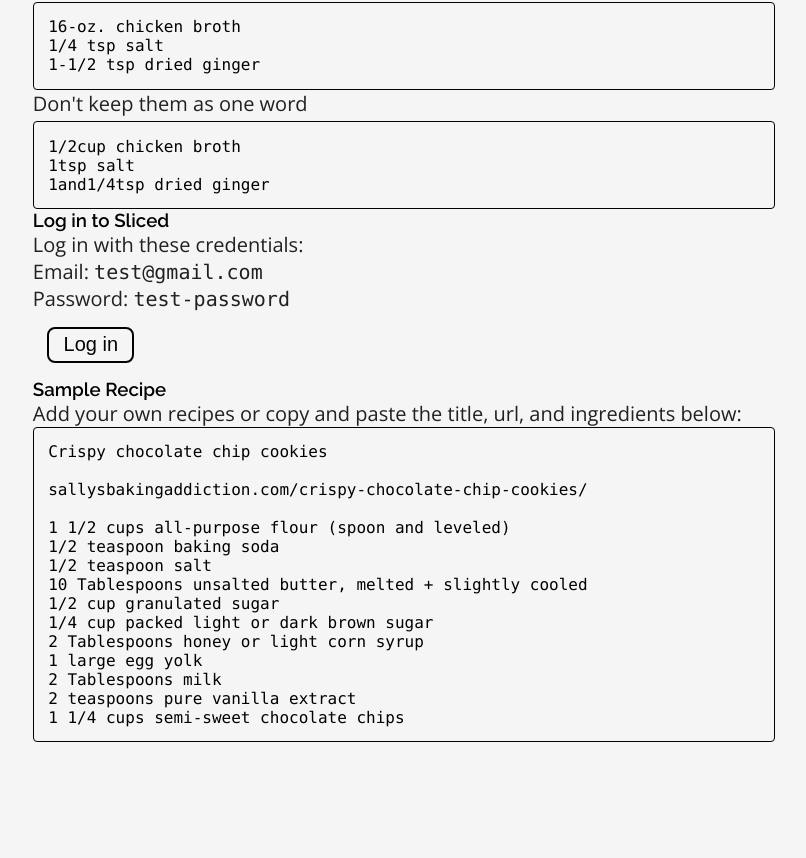
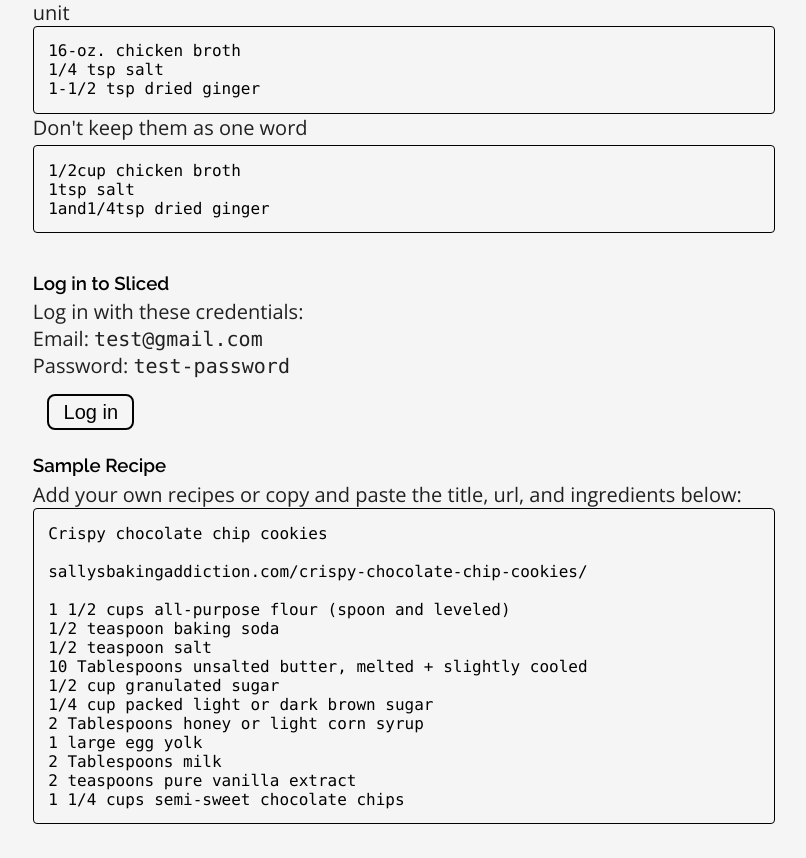
Before and after one commit to rachelrly/sliced-client, a React (Create React App) app: page / in a window 1280 px wide. Shown: the part 1563-2421 px from the top of the page, without its empty margins (236-1042 px from the left). Before the commit the page ends 2334 px from the top, so only its background shows below. Built offline with nearby package versions, Linux system fonts and the light colour scheme.

Commit message:
next commit

```diff
--- a/src/components/LandingPage/LandingPage.css
+++ b/src/components/LandingPage/LandingPage.css
@@ -39,6 +39,7 @@
 article{
     text-align: left;
     width: 100%;
+    padding: var(--spacer--sm) 0;
     display: flex;
     flex-direction: column;
     justify-content: center;
@@ -78,14 +79,13 @@ article button {
 
 article h3{
     width: 100%;
+    padding-bottom: var(--spacer--sm);
 }
 .bad{
     margin: var(--spacer--sm) 0 var(--spacer--lg);
 }
 
-.bad:last-of-type{
-    margin: var(--spacer--sm) 0 0;
-}
+
 
 
 
```
